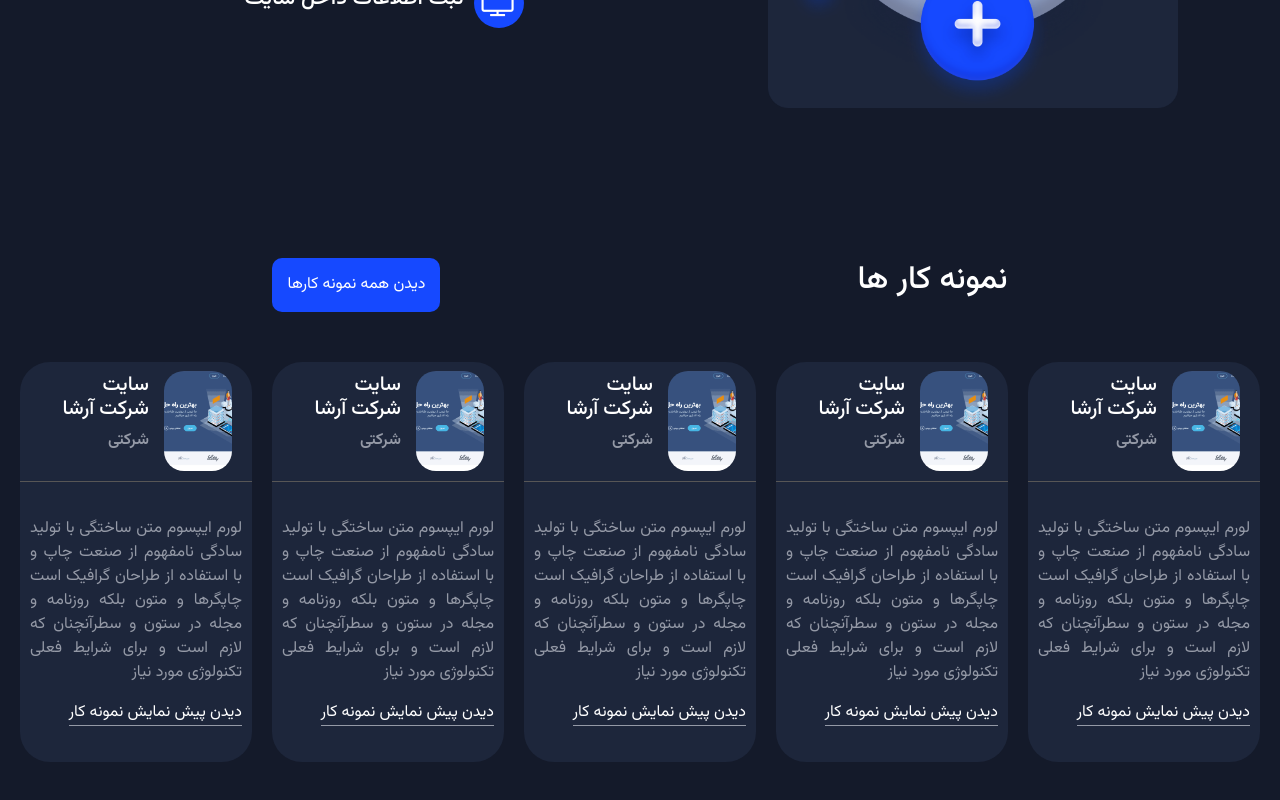
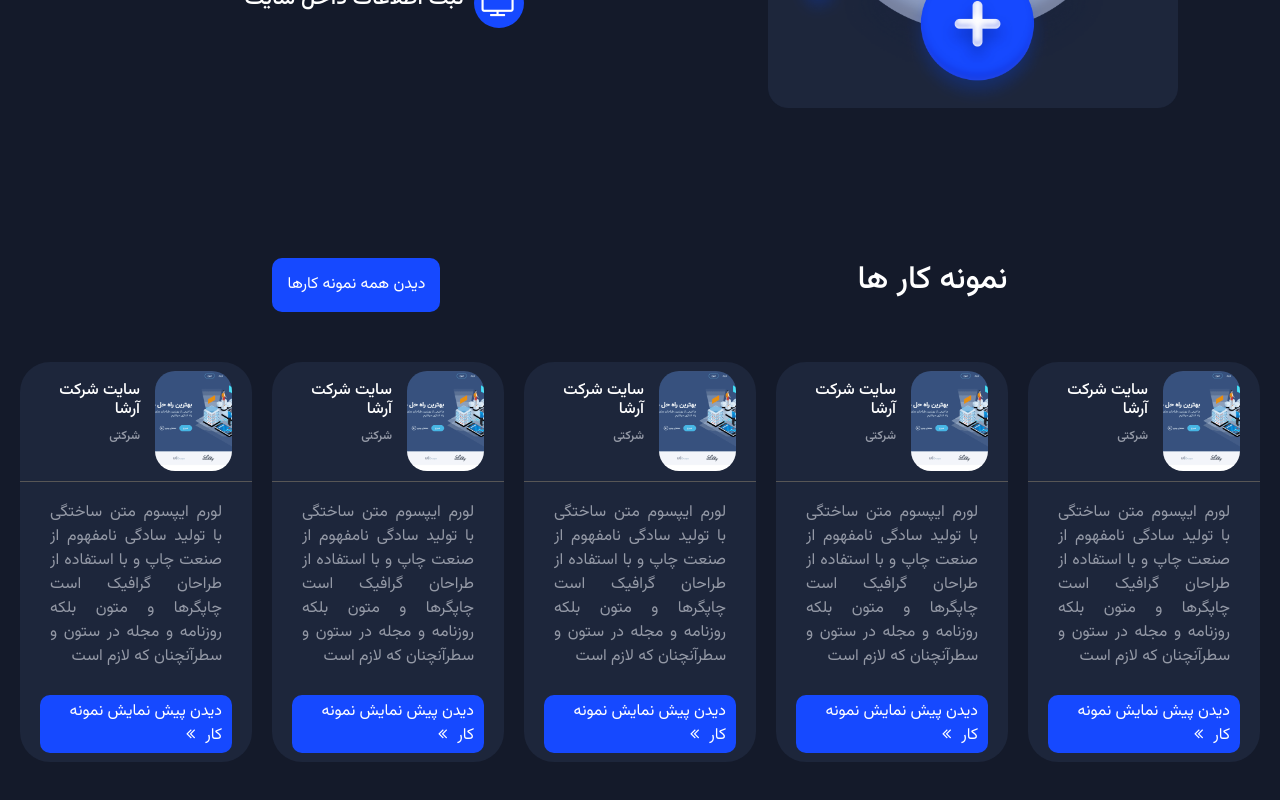
Before and after one commit to Amiraliansaripour/PerfectCodeNew, a React (Create React App) app: page / in a window 1280 px wide. Shown: the part 2418-3218 px from the top of the page. Built offline with nearby package versions, Linux system fonts and the light colour scheme.

Commit message:
Install Swiper library

```diff
--- a/src/components/Home/Samples/Samples.css
+++ b/src/components/Home/Samples/Samples.css
@@ -81,8 +81,9 @@
 }
 
 .sample-slide-title .sample-slide-name h3{
-    font-size: 20px;
+    font-size: 16px;
     text-align: right;
+    width: 100%;
 
 }
 
@@ -90,6 +91,7 @@
     text-align: right;
     font-weight: bold;
     color: var(--sec-color);
+    font-size: 12px;
 }
 
 /* slide description */
@@ -99,7 +101,7 @@
     align-items: flex-START;
     flex-direction: column;
     text-align: justify;
-    padding: 10px;
+    padding: 20px;
     direction: rtl;
 
 }
@@ -107,13 +109,22 @@
 
 .sample-slide-description p{
     color: var(--sec-color);
-
-
-
+    padding: 10px;
 }
 
 
 .sample-slide-description a{
     text-align: right;
-    border-bottom: 1px solid var(--sec-color);
+    padding: 5px 10px;
+    background-color: var(--blue-color);
+    border-radius: 10px;
 }
+
+.sample-slide-description a:hover{
+    background-color: var(--sec-color) ;
+    color: var(--light-color);
+}
+
+.sample-slide-description a i{
+    margin-right: 10px;
+}
--- a/src/components/Home/Samples/Samples.jsx
+++ b/src/components/Home/Samples/Samples.jsx
@@ -28,10 +28,10 @@ const Samples = () => {
           </div>
           <div className="sample-slide-description">
             <p>
-              لورم ایپسوم متن ساختگی با تولید سادگی نامفهوم از صنعت چاپ و با استفاده از طراحان گرافیک است چاپگرها و متون بلکه روزنامه و مجله در ستون و سطرآنچنان که لازم است و برای شرایط فعلی تکنولوژی مورد نیاز
+              لورم ایپسوم متن ساختگی با تولید سادگی نامفهوم از صنعت چاپ و با استفاده از طراحان گرافیک است چاپگرها و متون بلکه روزنامه و مجله در ستون و سطرآنچنان که لازم است
             </p>
 
-            <Link to="/samples/2">دیدن پیش نمایش نمونه کار</Link>
+            <Link to="/samples/2">دیدن پیش نمایش نمونه کار<i className="fa fa-angle-double-left"></i></Link>
           </div>
 
         </div>
@@ -53,10 +53,10 @@ const Samples = () => {
           </div>
           <div className="sample-slide-description">
             <p>
-              لورم ایپسوم متن ساختگی با تولید سادگی نامفهوم از صنعت چاپ و با استفاده از طراحان گرافیک است چاپگرها و متون بلکه روزنامه و مجله در ستون و سطرآنچنان که لازم است و برای شرایط فعلی تکنولوژی مورد نیاز
+              لورم ایپسوم متن ساختگی با تولید سادگی نامفهوم از صنعت چاپ و با استفاده از طراحان گرافیک است چاپگرها و متون بلکه روزنامه و مجله در ستون و سطرآنچنان که لازم است
             </p>
 
-            <Link to="/samples/2">دیدن پیش نمایش نمونه کار</Link>
+            <Link to="/samples/2">دیدن پیش نمایش نمونه کار<i className="fa fa-angle-double-left"></i></Link>
           </div>
 
         </div>
@@ -78,10 +78,10 @@ const Samples = () => {
           </div>
           <div className="sample-slide-description">
             <p>
-              لورم ایپسوم متن ساختگی با تولید سادگی نامفهوم از صنعت چاپ و با استفاده از طراحان گرافیک است چاپگرها و متون بلکه روزنامه و مجله در ستون و سطرآنچنان که لازم است و برای شرایط فعلی تکنولوژی مورد نیاز
+              لورم ایپسوم متن ساختگی با تولید سادگی نامفهوم از صنعت چاپ و با استفاده از طراحان گرافیک است چاپگرها و متون بلکه روزنامه و مجله در ستون و سطرآنچنان که لازم است
             </p>
 
-            <Link to="/samples/2">دیدن پیش نمایش نمونه کار</Link>
+            <Link to="/samples/2">دیدن پیش نمایش نمونه کار<i className="fa fa-angle-double-left"></i></Link>
           </div>
 
         </div>
@@ -103,10 +103,10 @@ const Samples = () => {
           </div>
           <div className="sample-slide-description">
             <p>
-              لورم ایپسوم متن ساختگی با تولید سادگی نامفهوم از صنعت چاپ و با استفاده از طراحان گرافیک است چاپگرها و متون بلکه روزنامه و مجله در ستون و سطرآنچنان که لازم است و برای شرایط فعلی تکنولوژی مورد نیاز
+              لورم ایپسوم متن ساختگی با تولید سادگی نامفهوم از صنعت چاپ و با استفاده از طراحان گرافیک است چاپگرها و متون بلکه روزنامه و مجله در ستون و سطرآنچنان که لازم است
             </p>
 
-            <Link to="/samples/2">دیدن پیش نمایش نمونه کار</Link>
+            <Link to="/samples/2">دیدن پیش نمایش نمونه کار<i className="fa fa-angle-double-left"></i></Link>
           </div>
 
         </div>
@@ -128,10 +128,10 @@ const Samples = () => {
           </div>
           <div className="sample-slide-description">
             <p>
-              لورم ایپسوم متن ساختگی با تولید سادگی نامفهوم از صنعت چاپ و با استفاده از طراحان گرافیک است چاپگرها و متون بلکه روزنامه و مجله در ستون و سطرآنچنان که لازم است و برای شرایط فعلی تکنولوژی مورد نیاز
+              لورم ایپسوم متن ساختگی با تولید سادگی نامفهوم از صنعت چاپ و با استفاده از طراحان گرافیک است چاپگرها و متون بلکه روزنامه و مجله در ستون و سطرآنچنان که لازم است
             </p>
 
-            <Link to="/samples/2">دیدن پیش نمایش نمونه کار</Link>
+            <Link to="/samples/2">دیدن پیش نمایش نمونه کار<i className="fa fa-angle-double-left"></i></Link>
           </div>
 
         </div>
```
Also changed, not shown: 1 other file (tests, documents, lock files or other folders).
